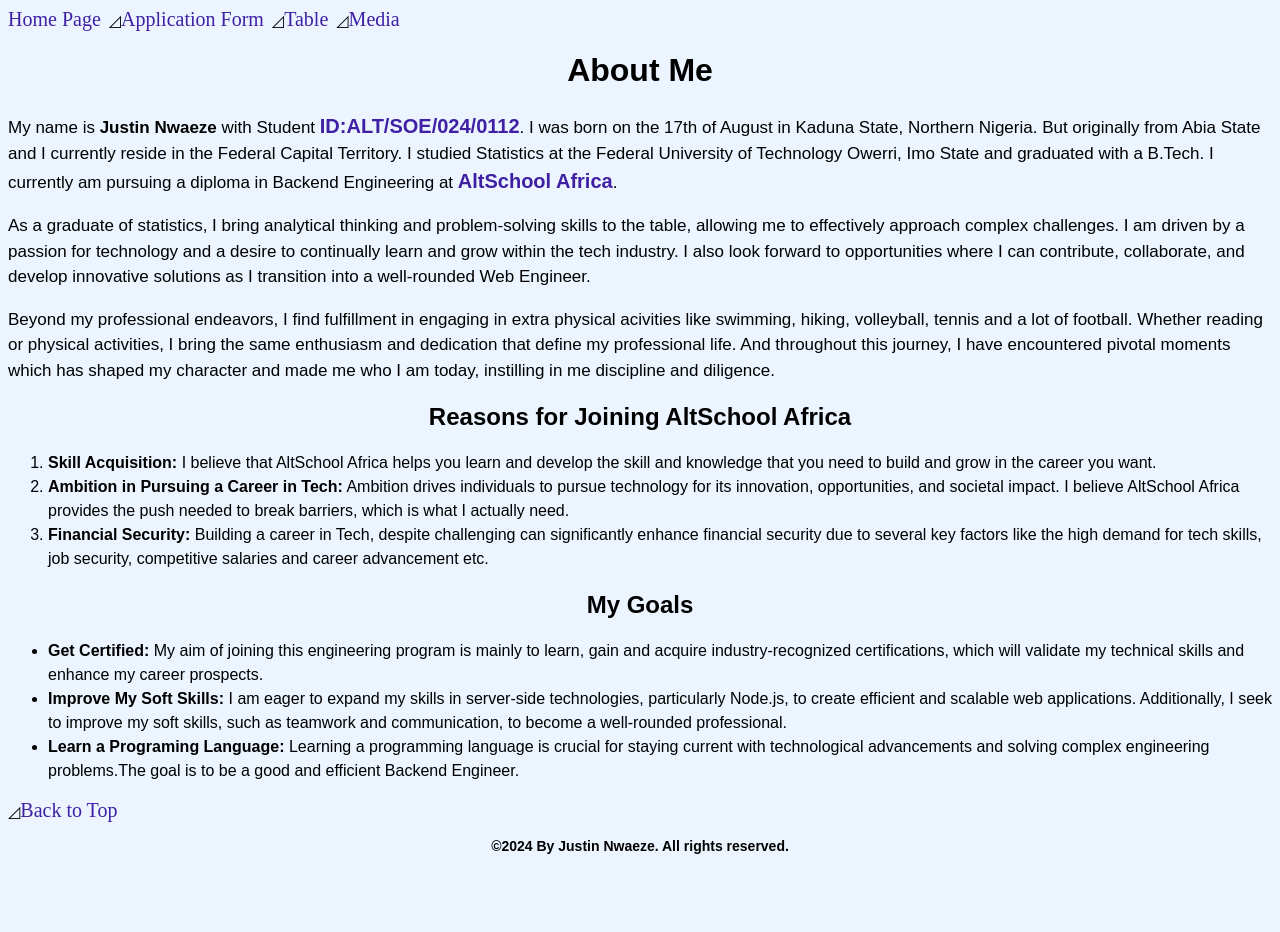
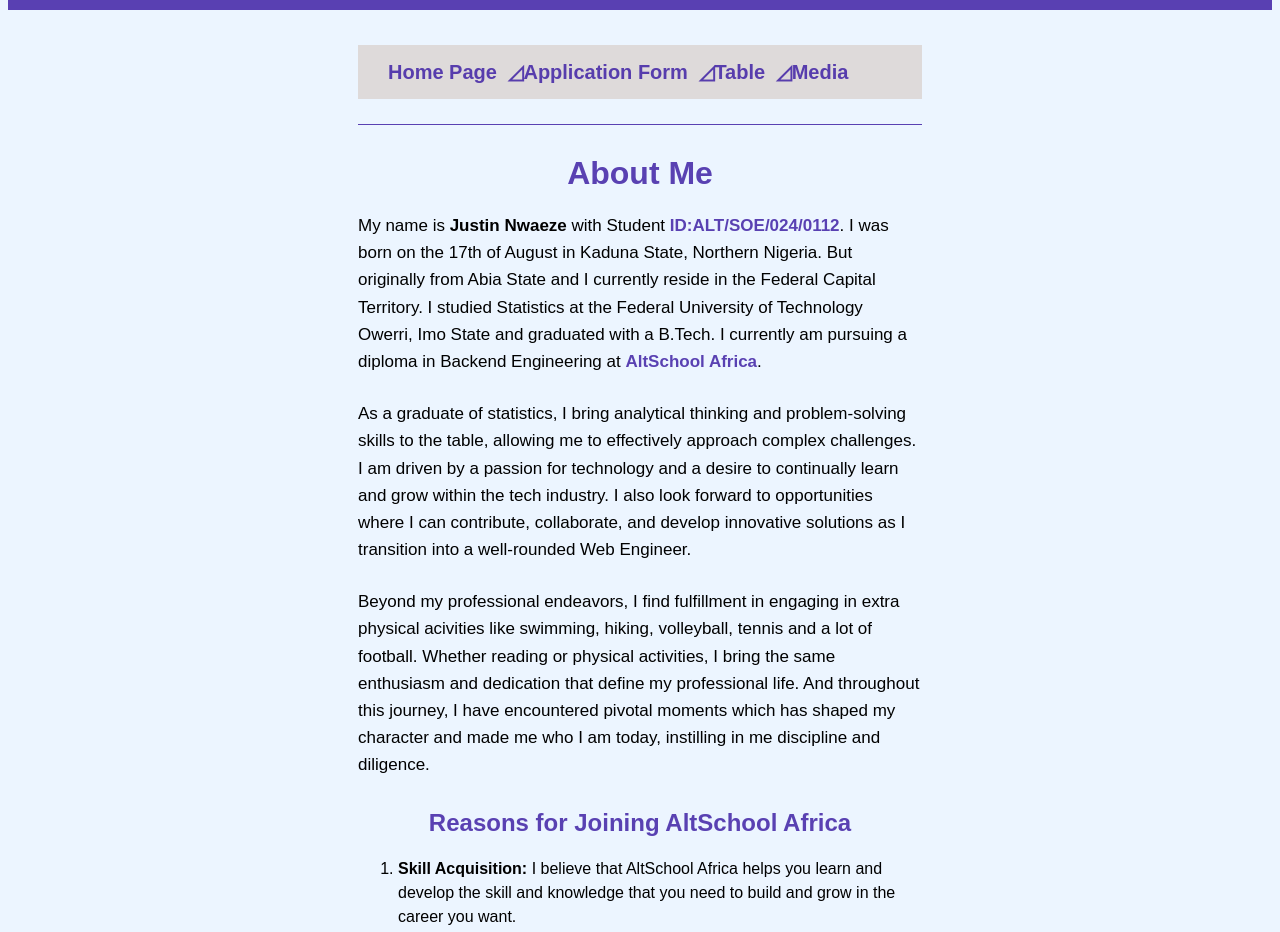
Before and after one commit to justinjayz/AltSchool-Africa-First-Semester-Assignment, a plain HTML site: page index.html in a window 1280 px wide. Shown: the top 932 px of the page. Before the commit the page ends 871 px from the top, so only its background shows below. Drawn offline with Linux system fonts and the light colour scheme.

Commit message:
Added more CSS and Edits

```diff
--- a/assets/styles/index.css
+++ b/assets/styles/index.css
@@ -1,11 +1,49 @@
-:root {
+body {
   background-color: #ecf5ff;
+  font-family: sans-serif;
+  padding-inline: 350px;
+  padding-block: 35px;
+  border-top: 10px solid rgba(63, 32, 164, 0.849);
+  margin-top: 0;
 }
 
-a {
-  color: rgb(63, 32, 164);
+a:link {
+  color: rgba(63, 32, 164, 0.849);
+  text-decoration: none;
+}
+
+a:hover {
+  color: orangered;
+  font-weight: bold;
+  text-decoration: underline orangered;
+}
+
+.nav {
+  color: rgba(63, 32, 164, 0.849);
   font-size: 20px;
-  text-decoration: none;
+  background-color: #dedada;
+  font-weight: bolder;
+  padding: 15px;
+  padding-left: 30px;
+}
+
+hr {
+  height: 1px;
+  background-color: rgba(63, 32, 164, 0.849);
+  margin: 25px 0;
+  border: 0;
+}
+
+.line {
+  height: 0.5px;
+  margin: 10px 0;
+  border: 0;
+}
+
+.head,
+.media-headers {
+  color: rgba(63, 32, 164, 0.849);
+  margin-bottom: 20px;
 }
 
 h1,
@@ -16,14 +54,19 @@ h2 {
 
 p {
   font-size: 17px;
-  font-family: Arial, Helvetica, sans-serif;
-  line-height: 1.5;
+  line-height: 1.6;
+  margin-bottom: 25px;
 }
 
 li {
   font-size: 16;
   font-family: arial, helvetica, sans-serif;
   line-height: 1.5;
+  margin-bottom: 15px;
+}
+
+li:last-child {
+  margin-bottom: 0px;
 }
 
 #copyright {
@@ -34,3 +77,11 @@ li {
 .header {
   text-align: left;
 }
+
+header .head {
+  margin-top: 30px;
+}
+
+footer.last {
+  margin-top: 50px;
+}
--- a/index.html
+++ b/index.html
@@ -8,15 +8,17 @@
     <link rel="stylesheet" href="./assets/styles/index.css" />
   </head>
   <body>
-    <header class="container">
-      <nav>
+    <header>
+      <nav class="nav">
         <a href="./">Home Page</a>&nbsp; ◿<a href="./form/">Application Form</a
         >&nbsp; ◿<a href="./table/">Table</a>&nbsp; ◿<a href="./media/"
           >Media</a
         >
       </nav>
 
-      <h1 id="Top">About Me</h1>
+      <hr />
+
+      <h1 class="head" id="Top">About Me</h1>
     </header>
 
     <main>
@@ -59,7 +61,7 @@
       </p>
 
       <header>
-        <h2>Reasons for Joining AltSchool Africa</h2>
+        <h2 class="head">Reasons for Joining AltSchool Africa</h2>
       </header>
 
       <ol>
@@ -84,7 +86,7 @@
       </ol>
 
       <header>
-        <h2>My Goals</h2>
+        <h2 class="head">My Goals</h2>
       </header>
 
       <ul>
@@ -110,8 +112,9 @@
       </ul>
     </main>
 
-    <footer>
-      ◿<a href="#Top">Back to Top</a>
+    <footer class="last">
+      <p class="nav">◿<a href="#Top">Back to Top</a></p>
+      <hr class="line" />
       <p id="copyright" align="center">
         <strong>&copy;2024 By Justin Nwaeze. All rights reserved.</strong>
       </p>
```
Also changed, not shown: form/index.html (+2 -2 lines), media/index.html (+11 -3 lines), table/index.html (+2 -2 lines).
